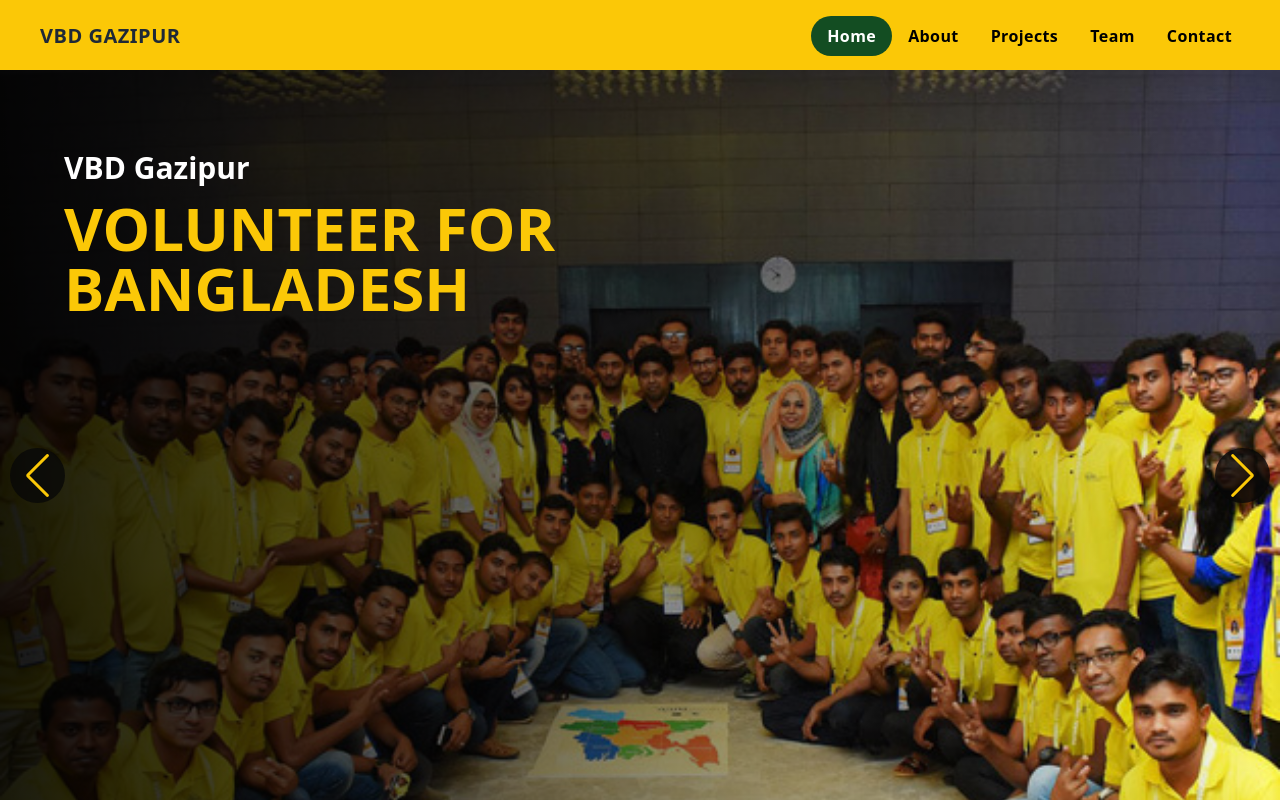
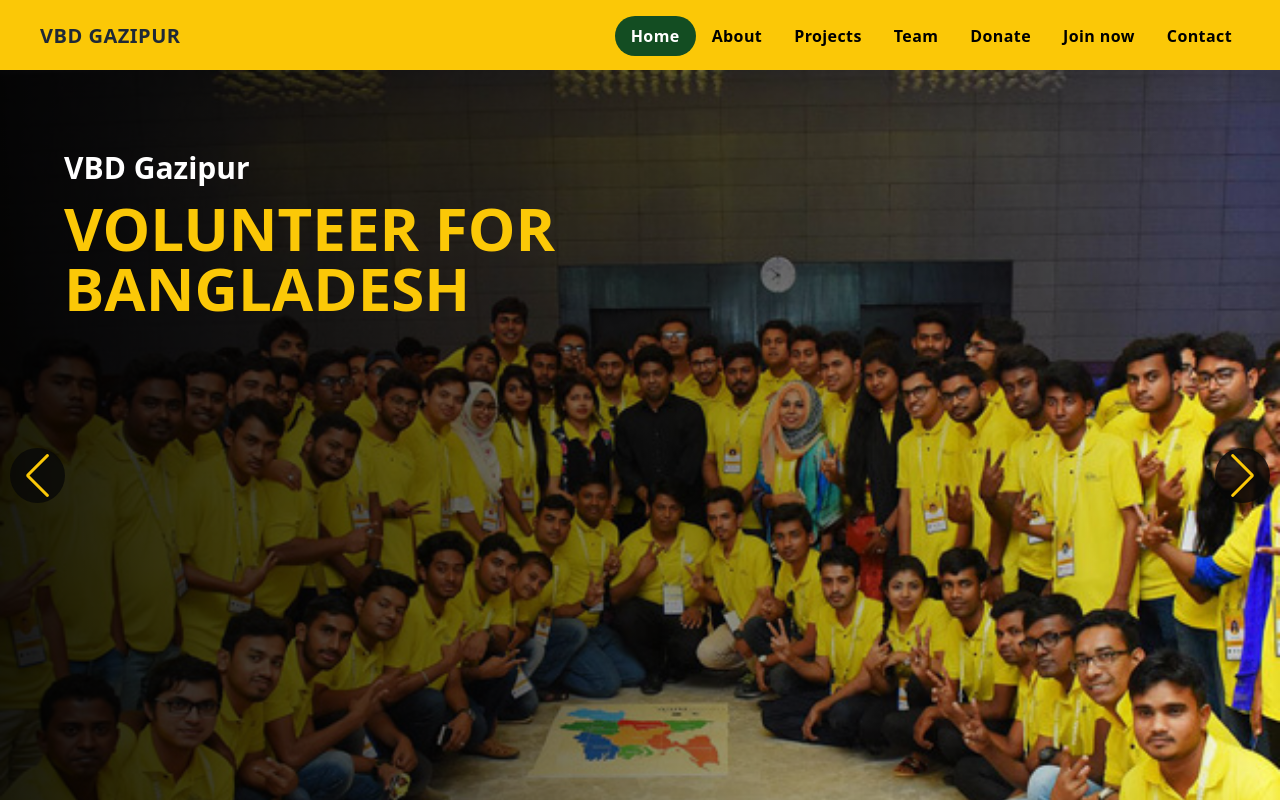
Before and after one commit to AbuRaihan1/vbd-gazipur, a React (Create React App) app: page / in a window 1280 px wide. Shown: the top 800 px of the page. Built offline with nearby package versions, Linux system fonts and the light colour scheme.

Commit message:
added donate and join now page

```diff
--- /dev/null
+++ b/src/Pages/Donate/Donate.js
@@ -0,0 +1,13 @@
+import React from "react";
+
+const Donate = () => {
+  return (
+    <div className="my-20 text-center">
+      <h2 className="text-3xl font-bold">
+        Donate Page is cooming soooooon
+      </h2>
+    </div>
+  );
+};
+
+export default Donate;
--- /dev/null
+++ b/src/Pages/Join/JoinNow.js
@@ -0,0 +1,13 @@
+import React from "react";
+
+const JoinNow = () => {
+  return (
+    <div className="my-20 text-center">
+      <h2 className="text-3xl font-bold">
+        Join Now Page is cooming soooooon
+      </h2>
+    </div>
+  );
+};
+
+export default JoinNow;
--- a/src/Pages/Shared/Navbar/Navbar.js
+++ b/src/Pages/Shared/Navbar/Navbar.js
@@ -63,6 +63,31 @@
               }
             >
               Team
+            </NavLink>
+          </li>
+
+          <li>
+            <NavLink
+              to="/donate"
+              aria-label="Donate"
+              title="Donate"
+              className={({ isActive }) =>
+                isActive ? "navbar-active-link" : "navbar-link"
+              }
+            >
+              Donate
+            </NavLink>
+          </li>
+          <li>
+            <NavLink
+              to="/join-now"
+              aria-label="Join-now"
+              title="Joinnow"
+              className={({ isActive }) =>
+                isActive ? "navbar-active-link" : "navbar-link"
+              }
+            >
+              Join now
             </NavLink>
           </li>
           <li>
@@ -187,6 +212,32 @@
                         Team
                       </NavLink>
                     </li>
+
+                    <li>
+                      <NavLink
+                        to="/donate"
+                        aria-label="Donate"
+                        title="Donate"
+                        className={({ isActive }) =>
+                          isActive ? "navbar-active-link" : "navbar-link"
+                        }
+                      >
+                        Donate
+                      </NavLink>
+                    </li>
+                    <li>
+                      <NavLink
+                        to="/join-now"
+                        aria-label="Join-now"
+                        title="Joinnow"
+                        className={({ isActive }) =>
+                          isActive ? "navbar-active-link" : "navbar-link"
+                        }
+                      >
+                        Join now
+                      </NavLink>
+                    </li>
+
                     <li>
                       <NavLink
                         to="/contact"
--- a/src/router/routes.js
+++ b/src/router/routes.js
@@ -4,6 +4,8 @@
 import Team from "../Pages/Team/Team";
 import Contact from "../Pages/Contact/Contact";
 import ProjectDetails from "../Pages/projects/ProjectDetails";
+import Donate from "../Pages/Donate/Donate";
+import JoinNow from "../Pages/Join/JoinNow";
 const { createBrowserRouter } = require("react-router-dom");
 const { default: Main } = require("../layout/Main");
 const router = createBrowserRouter([
@@ -37,11 +39,11 @@
       },
       {
         path: "donate",
-        element: <ProjectDetails />,
+        element: <Donate />,
       },
       {
         path: "join-now",
-        element: <ProjectDetails />,
+        element: <JoinNow />,
       },
     ],
   },
```
